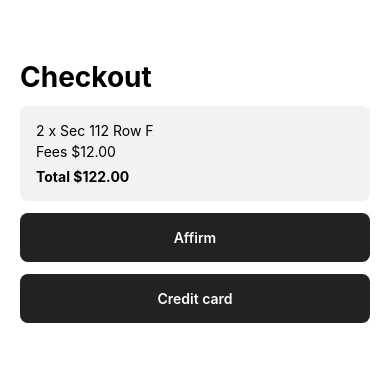
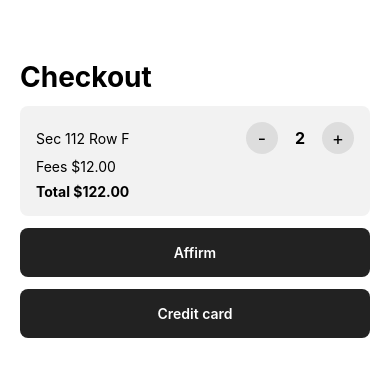
Before and after one commit to AdamTyler/Gametime-checkout, a React Native app: screen / in a window 390 px wide. Shown: the top 376 px of the page. Built offline with nearby package versions, Linux system fonts and the light colour scheme.

Commit message:
feat(checkout): Allow quantity changes and eligibility recompute

```diff
--- a/src/ui/CheckoutScreen.tsx
+++ b/src/ui/CheckoutScreen.tsx
@@ -14,16 +14,17 @@
 const order = {
   id: 'ord_1',
   seats: 'Sec 112 Row F',
-  qty: 2,
   unitCents: 5500,
   feeCents: 1200,
 };
-const totalCents = order.qty * order.unitCents + order.feeCents;
 
 export function CheckoutScreen() {
   const device = useDevice();
   const [devOpen, setDevOpen] = useState(false);
   const [showCard, setShowCard] = useState(false);
+  const [quantity, setQuantity] = useState(2);
+
+  const totalCents = quantity * order.unitCents + order.feeCents;
   const { state, pay, reset, retry } = usePayment(order.id, totalCents);
 
   const eligibility = device ? evaluateEligibility(device, totalCents) : [];
@@ -43,9 +44,28 @@
       </Pressable>
 
       <View style={styles.summary}>
-        <Text>
-          {order.qty} x {order.seats}
-        </Text>
+        <View style={styles.quantityRow}>
+          <Text>{order.seats}</Text>
+          <View style={styles.stepper}>
+            <Pressable
+              style={styles.step}
+              disabled={busy || quantity === 1}
+              onPress={() => setQuantity(quantity - 1)}
+              hitSlop={8}
+            >
+              <Text style={styles.stepText}>-</Text>
+            </Pressable>
+            <Text style={styles.quantity}>{quantity}</Text>
+            <Pressable
+              style={styles.step}
+              disabled={busy || quantity === 8}
+              onPress={() => setQuantity(quantity + 1)}
+              hitSlop={8}
+            >
+              <Text style={styles.stepText}>+</Text>
+            </Pressable>
+          </View>
+        </View>
         <Text>Fees ${(order.feeCents / 100).toFixed(2)}</Text>
         <Text style={styles.total}>Total ${(totalCents / 100).toFixed(2)}</Text>
       </View>
@@ -178,4 +198,31 @@
   link: {
     color: '#0066cc',
   },
+  quantityRow: {
+    flexDirection: 'row',
+    justifyContent: 'space-between',
+    alignItems: 'center',
+  },
+  stepper: {
+    flexDirection: 'row',
+    alignItems: 'center',
+    gap: 12,
+  },
+  step: {
+    width: 32,
+    height: 32,
+    borderRadius: 16,
+    backgroundColor: '#ddd',
+    alignItems: 'center',
+    justifyContent: 'center',
+  },
+  stepText: {
+    fontSize: 18,
+  },
+  quantity: {
+    fontSize: 16,
+    fontWeight: 'bold',
+    minWidth: 20,
+    textAlign: 'center',
+  },
 });
```
